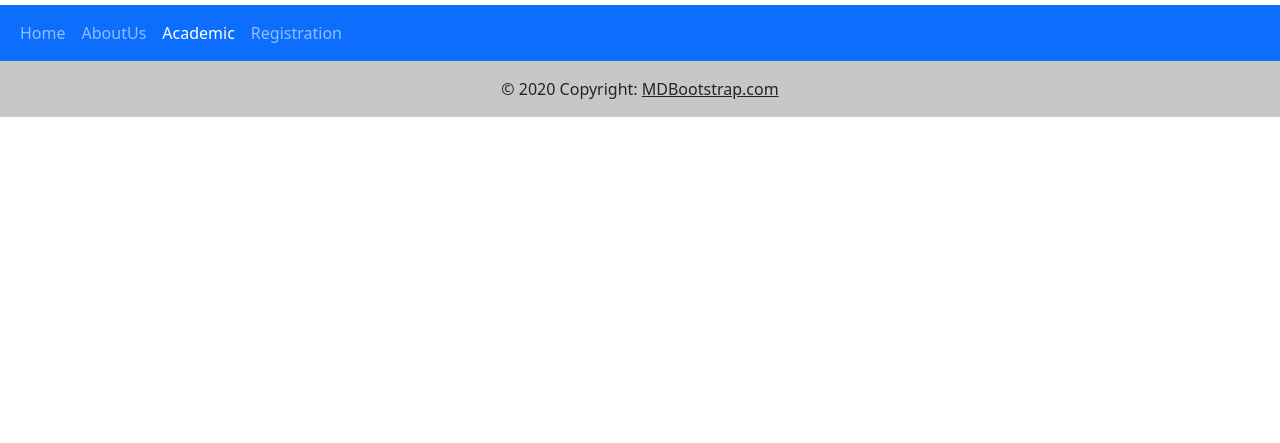
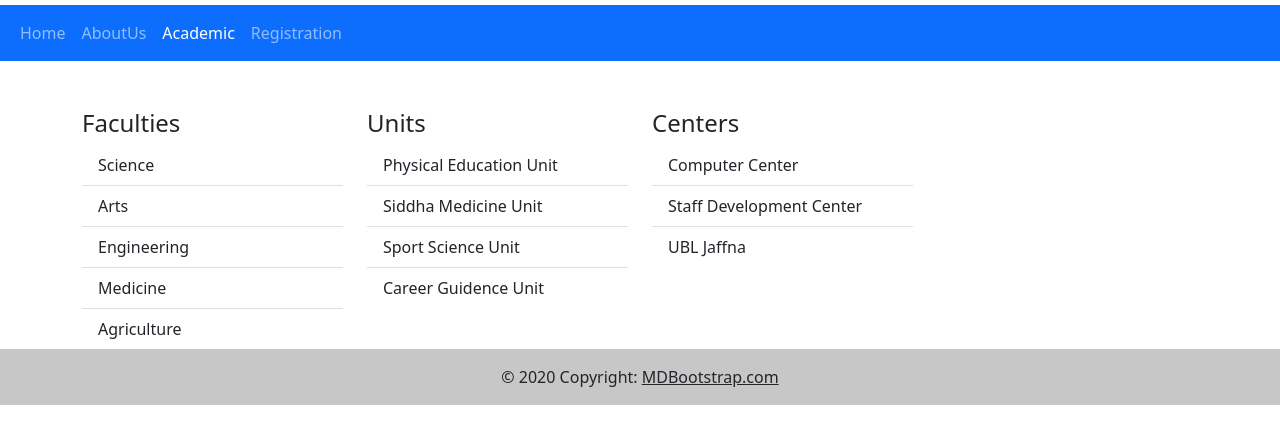
Before and after one commit to minshaf998/kishok, a plain HTML site: page Academic.html in a window 1280 px wide. Shown: the part 37-480 px from the top of the page. Drawn offline with nearby package versions, Linux system fonts and the light colour scheme.

Commit message:
acadamic page added

```diff
--- a/Academic.html
+++ b/Academic.html
@@ -34,6 +34,39 @@
     </div>
   </nav>
 
+<div class="container pt-5 pl-5">
+  <div class="row">
+    <div class="col-3">
+      <h4 >Faculties</h4>
+      <ul class="list-group list-group-flush">
+        <li class="list-group-item">Science</li>
+        <li class="list-group-item">Arts</li>
+        <li class="list-group-item">Engineering</li>
+        <li class="list-group-item">Medicine</li>
+        <li class="list-group-item">Agriculture</li>
+      </ul>
+    </div>
+    <div class="col-3">
+      <h4>Units</h4>
+      <ul class="list-group list-group-flush">
+        <li class="list-group-item">Physical Education Unit</li>
+        <li class="list-group-item">Siddha Medicine Unit </li>
+        <li class="list-group-item">Sport Science Unit</li>
+        <li class="list-group-item">Career Guidence Unit</li>
+
+      </ul>
+    </div>
+    <div class="col-3">
+      <h4>Centers</h4>
+      <ul class="list-group list-group-flush">
+        <li class="list-group-item">Computer Center</li>
+        <li class="list-group-item">Staff Development Center</li>
+        <li class="list-group-item">UBL Jaffna</li>
+      </ul>
+    </div>
+  </div>
+</div>
+
   <footer class="bg-light text-center text-lg-start">
     <div class="text-center p-3" style="background-color: rgba(0, 0, 0, 0.2);">
       © 2020 Copyright:
```
